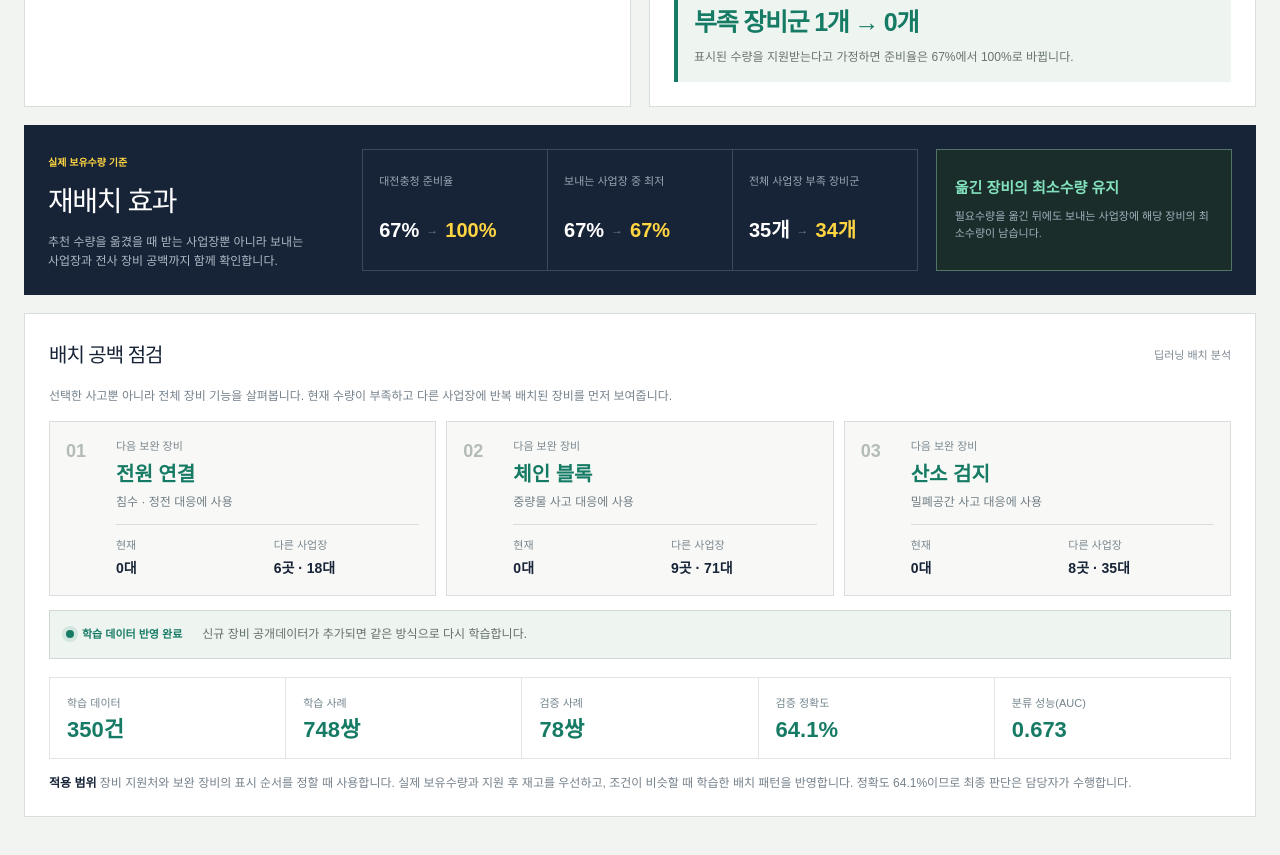
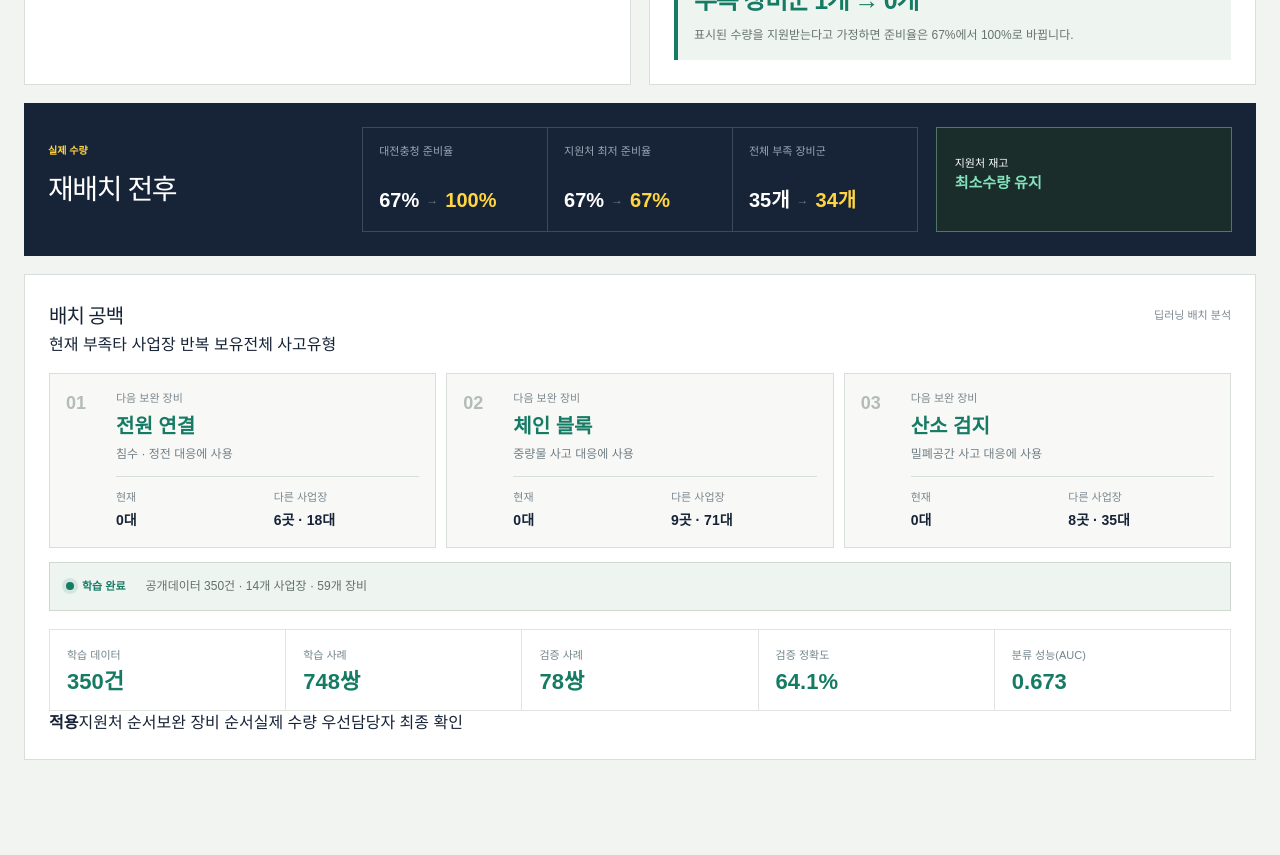
Before and after one commit to woals5420/hyeonjang-on, a Next.js app: page /recover in a window 1280 px wide. Shown: the part 1560-2415 px from the top of the page. Built offline with nearby package versions, Linux system fonts and the light colour scheme.

Commit message:
긴급복구 화면 설명을 키워드 중심으로 정리

```diff
--- a/app/recover/page.tsx
+++ b/app/recover/page.tsx
@@ -299,7 +299,7 @@ export default function RecoverGrid() {
 
         <div className="transfer-board">
           <div className="rg-title"><h2>장비 지원</h2><small>{site.replace('지사', '')}로 옮기는 장비</small></div>
-          <p className="section-help">화살표 왼쪽은 장비를 보내는 사업장, 오른쪽은 현재 선택한 사업장입니다. 보낸 뒤 남는 수량까지 확인할 수 있습니다.</p>
+          <div className="support-legend"><span>보내는 곳</span><i>→</i><span>받는 곳</span><b>지원 후 재고</b></div>
           <div className="support-plan-strip">
             <div><small>필요 장비</small><strong>{transfers.length}<em>종</em></strong></div>
             <div><small>보내는 사업장</small><strong>{supportSites.length}<em>곳</em></strong></div>
@@ -327,22 +327,22 @@ export default function RecoverGrid() {
       </section>
 
       <section className="balance-lab">
-        <div className="balance-copy"><span>실제 보유수량 기준</span><h2>재배치 효과</h2><p>추천 수량을 옮겼을 때 받는 사업장뿐 아니라 보내는 사업장과 전사 장비 공백까지 함께 확인합니다.</p></div>
+        <div className="balance-copy"><span>실제 수량</span><h2>재배치 전후</h2></div>
         <div className="balance-metrics">
           <div><small>{site.replace('지사', '')} 준비율</small><p><strong>{readiness}%</strong><i>→</i><strong>{supportedReadiness}%</strong></p></div>
-          <div><small>보내는 사업장 중 최저</small><p><strong>{supportFloorBefore === null ? '-' : `${supportFloorBefore}%`}</strong><i>→</i><strong>{supportFloorAfter === null ? '-' : `${supportFloorAfter}%`}</strong></p></div>
-          <div><small>전체 사업장 부족 장비군</small><p><strong>{companyGapsBefore}개</strong><i>→</i><strong>{companyGapsAfter}개</strong></p></div>
+          <div><small>지원처 최저 준비율</small><p><strong>{supportFloorBefore === null ? '-' : `${supportFloorBefore}%`}</strong><i>→</i><strong>{supportFloorAfter === null ? '-' : `${supportFloorAfter}%`}</strong></p></div>
+          <div><small>전체 부족 장비군</small><p><strong>{companyGapsBefore}개</strong><i>→</i><strong>{companyGapsAfter}개</strong></p></div>
         </div>
-        <div className={keepsDonorReady ? 'balance-check balance-safe' : 'balance-check balance-warning'}><strong>{supportSites.length === 0 ? '추가 지원 불필요' : keepsDonorReady ? '옮긴 장비의 최소수량 유지' : '보내는 사업장 재고 확인 필요'}</strong><span>{supportSites.length === 0 ? '현재 선택한 사고의 장비세트를 충족합니다.' : keepsDonorReady ? '필요수량을 옮긴 뒤에도 보내는 사업장에 해당 장비의 최소수량이 남습니다.' : '일부 장비는 지원 후 최소수량보다 적어질 수 있습니다.'}</span></div>
+        <div className={keepsDonorReady ? 'balance-check balance-safe' : 'balance-check balance-warning'}><small>지원처 재고</small><strong>{supportSites.length === 0 ? '지원 불필요' : keepsDonorReady ? '최소수량 유지' : '확인 필요'}</strong></div>
       </section>
 
       <section className="rg-model">
-        <div className="rg-title"><h2>배치 공백 점검</h2><small>딥러닝 배치 분석</small></div>
-        <p className="section-help">선택한 사고뿐 아니라 전체 장비 기능을 살펴봅니다. 현재 수량이 부족하고 다른 사업장에 반복 배치된 장비를 먼저 보여줍니다.</p>
+        <div className="rg-title"><h2>배치 공백</h2><small>딥러닝 배치 분석</small></div>
+        <div className="placement-legend"><span>현재 부족</span><span>타 사업장 반복 보유</span><span>전체 사고유형</span></div>
         <div className="placement-cards">{learnedGaps.length ? learnedGaps.map((item, index) => <article key={item.key}><span>{String(index + 1).padStart(2, '0')}</span><div><small>다음 보완 장비</small><strong>{item.label}</strong><p>{item.usedIn.slice(0, 3).join(' · ')} 대응에 사용</p></div><div><small>현재</small><strong>{item.current}대</strong></div><div><small>다른 사업장</small><strong>{item.peerSites}곳 · {item.peerQuantity}대</strong></div></article>) : <p className="placement-empty">현재 공개데이터에서 추가로 확인할 장비 공백이 없습니다.</p>}</div>
-        <div className="model-status"><span><i />학습 데이터 반영 완료</span><p>신규 장비 공개데이터가 추가되면 같은 방식으로 다시 학습합니다.</p></div>
+        <div className="model-status"><span><i />학습 완료</span><p>공개데이터 350건 · 14개 사업장 · 59개 장비</p></div>
         <div className="rg-model-metrics"><div><small>학습 데이터</small><strong>{number.format(model.data.records)}건</strong></div><div><small>학습 사례</small><strong>{number.format(model.data.trainPairs)}쌍</strong></div><div><small>검증 사례</small><strong>{number.format(model.data.testPairs)}쌍</strong></div><div><small>검증 정확도</small><strong>{(model.metrics.accuracy * 100).toFixed(1)}%</strong></div><div><small>분류 성능(AUC)</small><strong>{model.metrics.auc.toFixed(3)}</strong></div></div>
-        <p><b>적용 범위</b> 장비 지원처와 보완 장비의 표시 순서를 정할 때 사용합니다. 실제 보유수량과 지원 후 재고를 우선하고, 조건이 비슷할 때 학습한 배치 패턴을 반영합니다. 정확도 64.1%이므로 최종 판단은 담당자가 수행합니다.</p>
+        <div className="model-use-tags"><b>적용</b><span>지원처 순서</span><span>보완 장비 순서</span><span>실제 수량 우선</span><span>담당자 최종 확인</span></div>
       </section>
     </main>
   );
```
